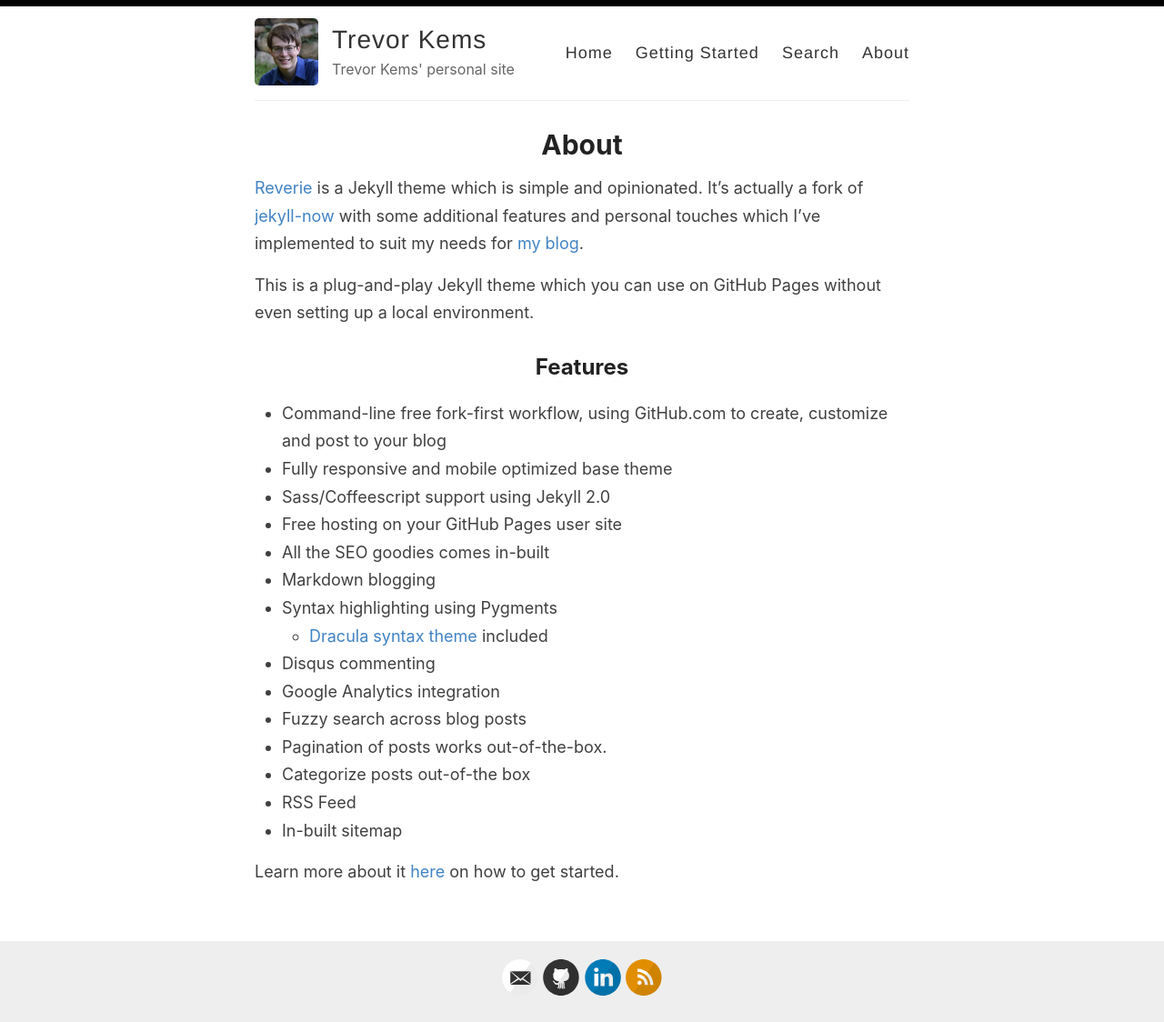
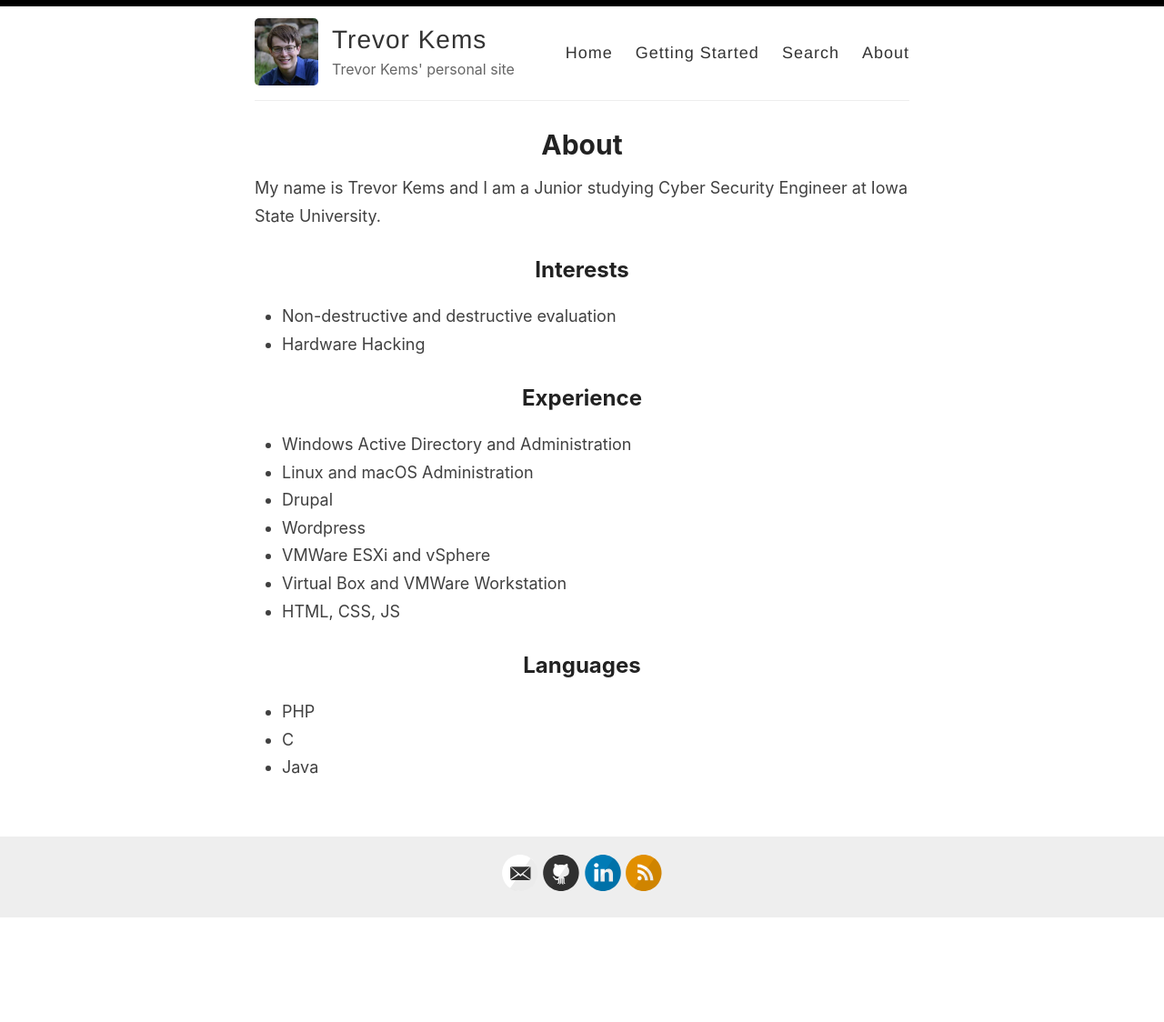
Before and after one commit to TKems/tkems.github.io, a Jekyll site: the page built from _pages/about.md, in a window 1280 px wide. Shown: the whole page at 91% size. Built offline with Jekyll 4.4.1, drawn with Linux system fonts in a browser that asks for light colours; after the commit the page ends 1009 px from its top, so only the background shows below that.

Commit message:
Updated about page

```diff
--- a/_pages/about.md
+++ b/_pages/about.md
@@ -3,27 +3,25 @@ layout: page
 title: About
 permalink: /about/
 ---
+My name is Trevor Kems and I am a Junior studying Cyber Security Engineer at Iowa State University.
 
-[Reverie](https://github.com/amitmerchant1990/reverie) is a Jekyll theme which is simple and opinionated. It's actually a fork of [jekyll-now](https://github.com/barryclark/jekyll-now) with some additional features and personal touches which I've implemented to suit my needs for [my blog](https://www.amitmerchant.com).
+## Interests
 
-This is a plug-and-play Jekyll theme which you can use on GitHub Pages without even setting up a local environment.
+- Non-destructive and destructive evaluation
+- Hardware Hacking
 
-## Features
+## Experience
 
-- Command-line free fork-first workflow, using GitHub.com to create, customize and post to your blog
-- Fully responsive and mobile optimized base theme
-- Sass/Coffeescript support using Jekyll 2.0
-- Free hosting on your GitHub Pages user site
-- All the SEO goodies comes in-built
-- Markdown blogging
-- Syntax highlighting using Pygments
-    - [Dracula syntax theme](https://draculatheme.com/) included
-- Disqus commenting
-- Google Analytics integration
-- Fuzzy search across blog posts
-- Pagination of posts works out-of-the-box.
-- Categorize posts out-of-the box
-- RSS Feed
-- In-built sitemap
+- Windows Active Directory and Administration
+- Linux and macOS Administration
+- Drupal
+- Wordpress
+- VMWare ESXi and vSphere
+- Virtual Box and VMWare Workstation
+- HTML, CSS, JS
 
-Learn more about it [here](https://github.com/amitmerchant1990/reverie) on how to get started.
+## Languages
+
+- PHP
+- C
+- Java
```
